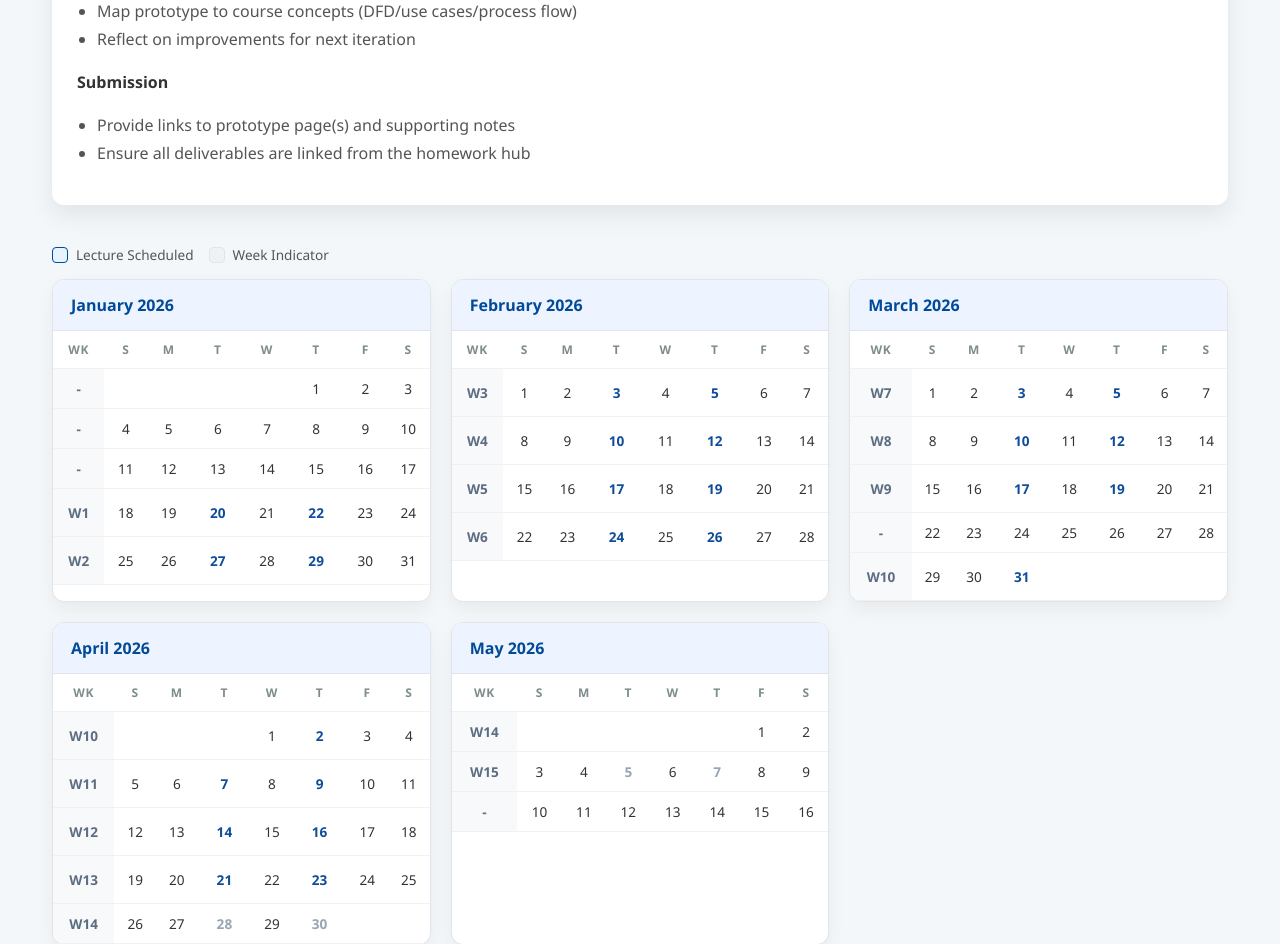
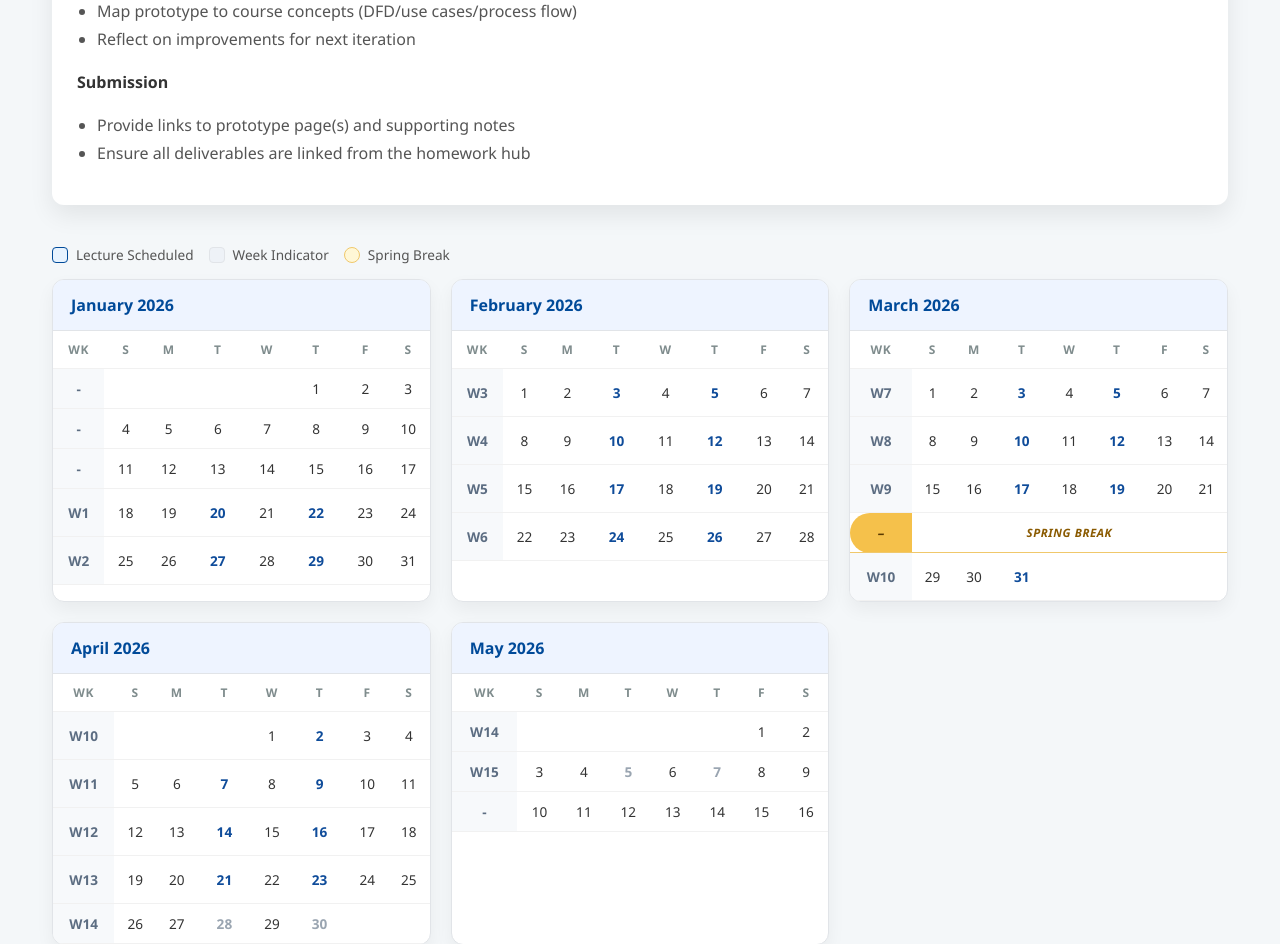
Before and after one commit to Porebo/2026Spring, a PHP site: page /IFSC_71003_Info_Sys_Analysis/transcripts/index.html in a window 1280 px wide. Shown: the part 3430-4374 px from the top of the page. Run offline with PHP 8.4, Linux system fonts and the light colour scheme.

Commit message:
Mark Spring Break as a pill bubble in both course calendars
Collapses the empty Spring Break week row to a single amber pill that spans all seven days, with a matching legend entry.

Co-Authored-By: Claude Opus 4.7 (1M context) <noreply@anthropic.com>

```diff
--- a/IFSC_71003_Info_Sys_Analysis/transcripts/index.html
+++ b/IFSC_71003_Info_Sys_Analysis/transcripts/index.html
@@ -343,6 +343,7 @@
     <div class="legend">
         <div class="legend-item"><div class="box" style="background:#e7f3ff; border:1px solid #004a99"></div> Lecture Scheduled</div>
         <div class="legend-item"><div class="box" style="background:#eef2f7;"></div> Week Indicator</div>
+        <div class="legend-item"><div class="box" style="background:#fff7d6; border:1px solid #f0c86b; border-radius:999px;"></div> Spring Break</div>
     </div>
 
     <div class="calendar-grid" id="calendar">
@@ -379,7 +380,7 @@
                 <tr><td class="week-num">W7</td><td>1</td><td>2</td><td class="lecture-day"><a href="2026_03_03_Gantt_PERT.html" title="Gantt &amp; PERT Kickoff">3</a></td><td>4</td><td class="lecture-day"><a href="2026_03_05_JavaScript_Operators_HW7.html" title="JavaScript Operators &amp; HW7 Submission">5</a></td><td>6</td><td>7</td></tr>
                 <tr><td class="week-num">W8</td><td>8</td><td>9</td><td class="lecture-day"><a href="2026_03_10_Spaghetti_Diagrams.html" title="Spaghetti Diagrams &amp; Workflow Traces">10</a></td><td>11</td><td class="lecture-day"><a href="2026_03_12_JavaScript_Functions_Loops.html" title="JavaScript Functions &amp; Loops">12</a></td><td>13</td><td>14</td></tr>
                 <tr><td class="week-num">W9</td><td>15</td><td>16</td><td class="lecture-day"><a href="2026_03_17_CMMI_Homework_Project_Kickoff.html" title="CMMI, Homework, and Project Kickoff">17</a></td><td>18</td><td class="lecture-day"><a href="2026_03_19_JavaScript_Conditionals_AI_Debugging.html" title="JavaScript Conditionals &amp; AI Debugging">19</a></td><td>20</td><td>21</td></tr>
-                <tr><td class="week-num">-</td><td>22</td><td>23</td><td>24</td><td>25</td><td>26</td><td>27</td><td>28</td></tr>
+                <tr class="spring-break-row" title="Spring Break - no classes"><td class="week-num">&ndash;</td><td colspan="7" class="break-label">Spring Break</td></tr>
                 <tr><td class="week-num">W10</td><td>29</td><td>30</td><td class="lecture-day"><a href="2026_03_31_Evaluation_Concepts_PHP_Intro.html" title="Evaluation Concepts &amp; PHP Introduction Preview">31</a></td><td></td><td></td><td></td><td></td></tr>
             </table>
         </div>
--- a/IFSC_71003_Info_Sys_Analysis/transcripts/style.css
+++ b/IFSC_71003_Info_Sys_Analysis/transcripts/style.css
@@ -345,6 +345,35 @@ footer {
     font-weight: 600;
 }
 
+.spring-break-row td {
+    background: #fff7d6;
+    color: #8a5a00;
+    font-style: italic;
+    font-weight: 600;
+    border-color: #f0c86b;
+}
+
+.spring-break-row td:last-child {
+    border-top-right-radius: 999px;
+    border-bottom-right-radius: 999px;
+}
+
+.spring-break-row .week-num {
+    background: #f5c14b;
+    color: #5a3a00;
+    border-top-left-radius: 999px;
+    border-bottom-left-radius: 999px;
+}
+
+.spring-break-row .break-label {
+    background: transparent;
+    font-weight: 700;
+    letter-spacing: 0.05em;
+    text-transform: uppercase;
+    font-size: 0.72rem;
+    color: #8a5a00;
+}
+
 .calendar-table td.lecture-day a {
     display: block;
     color: #0f4c9a;
```
